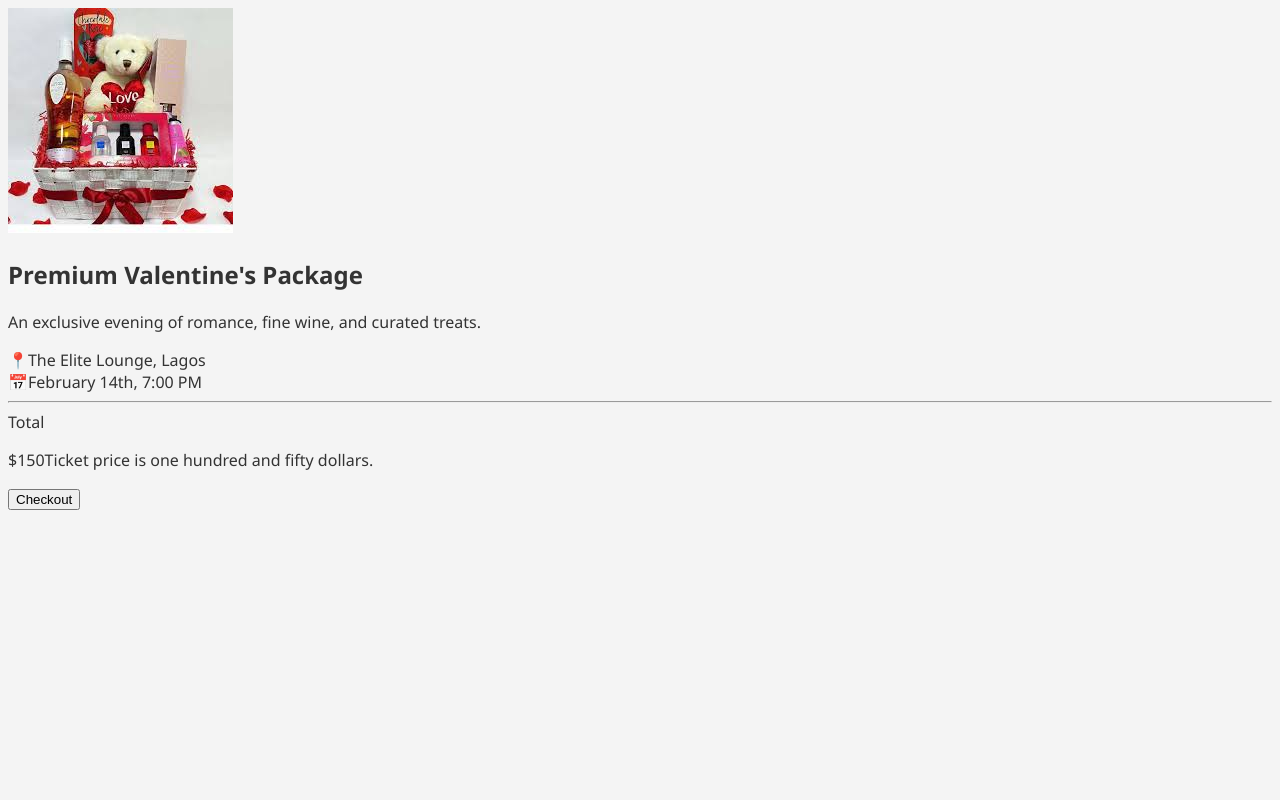
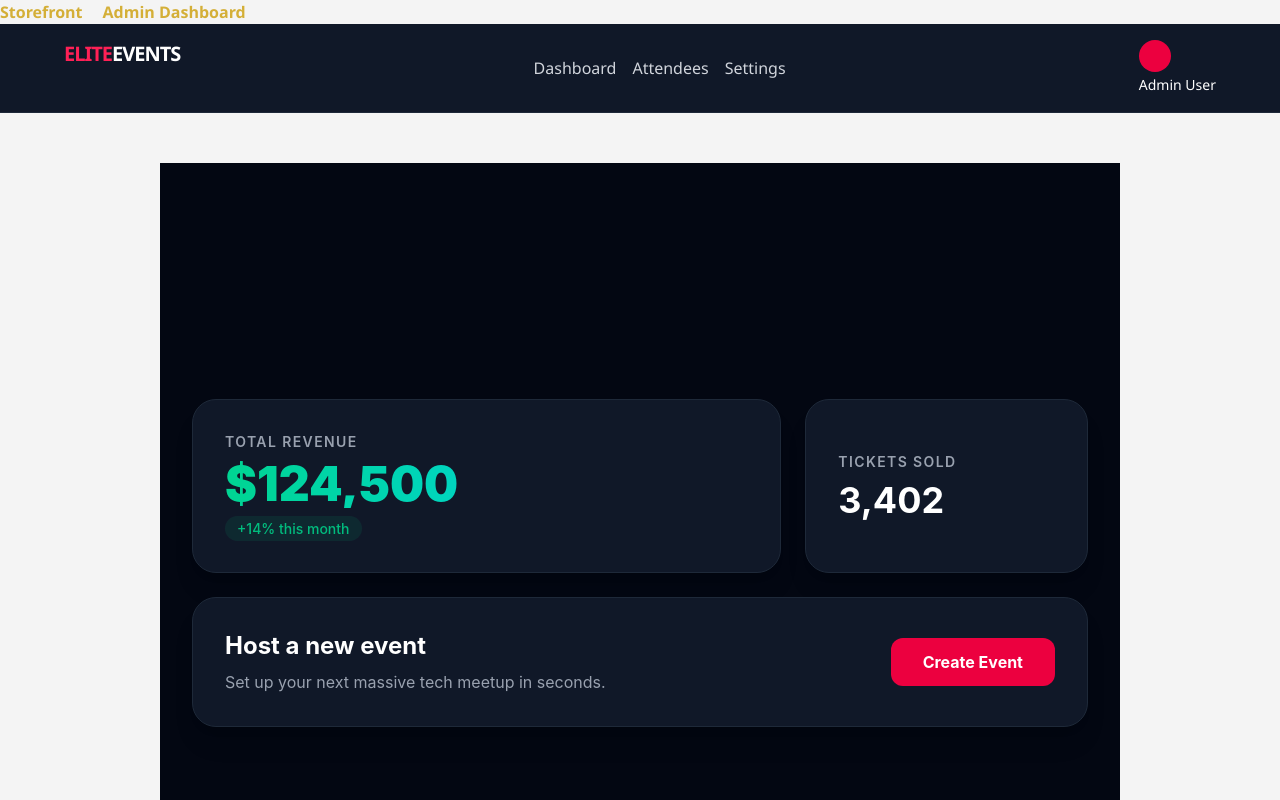
Before and after one commit to Abiy333/Elite-Events-Dashboard, a React (Vite) app: page /admin in a window 1280 px wide. Shown: the top 800 px of the page. Built offline with nearby package versions, Linux system fonts and the light colour scheme.

Commit message:
tailwind add

```diff
--- a/package.json
+++ b/package.json
@@ -13,20 +13,18 @@
     "@tailwindcss/vite": "^4.2.2",
     "react": "^19.2.4",
     "react-dom": "^19.2.4",
-    "react-router-dom": "^7.13.1"
+    "react-router-dom": "^7.13.1",
+    "tailwindcss": "^4.2.2"
   },
   "devDependencies": {
     "@eslint/js": "^9.39.4",
     "@types/react": "^19.2.14",
     "@types/react-dom": "^19.2.3",
     "@vitejs/plugin-react": "^6.0.0",
-    "autoprefixer": "^10.4.27",
     "eslint": "^9.39.4",
     "eslint-plugin-react-hooks": "^7.0.1",
     "eslint-plugin-react-refresh": "^0.5.2",
     "globals": "^17.4.0",
-    "postcss": "^8.5.9",
-    "tailwindcss": "^4.2.2",
     "vite": "^8.0.0"
   }
 }
--- a/src/App.jsx
+++ b/src/App.jsx
@@ -1,8 +1,40 @@
 import EventDashboard from "./components/EventDashboard";
 import ClientBooking from "./components/ClientBooking";
 import TicketCard from "./components/TicketCard";
-import { Routes, Route, Link } from "react-router-dom";
+import { BrowserRouter, Routes, Route, Link } from "react-router-dom";
+import NavBar from "./components/NavBar";
 
 export default function App() {
-  return <TicketCard />;
+  return (
+    <>
+      <nav>
+        <Link
+          to="/"
+          style={{
+            color: "#d4af37",
+            marginRight: "20px",
+            textDecoration: "none",
+            fontWeight: "bold",
+          }}
+        >
+          Storefront
+        </Link>
+        <Link
+          to="/admin"
+          style={{
+            color: "#d4af37",
+            textDecoration: "none",
+            fontWeight: "bold",
+          }}
+        >
+          Admin Dashboard
+        </Link>
+      </nav>
+      <NavBar />
+      <Routes>
+        <Route path="/" element={<ClientBooking />} />
+        <Route path="/admin" element={<EventDashboard />} />
+      </Routes>
+    </>
+  );
 }
--- /dev/null
+++ b/src/components/BentoDashboard.jsx
@@ -0,0 +1,47 @@
+import React from "react";
+
+export default function BentoDashboard() {
+  return (
+    <div className="bg-gray-950 min-h-screen p-8 flex items-center justify-center font-sans">
+      {/* THE GRID ENGINE */}
+      {/* 1 column on mobile, 3 columns on desktop, gap-6 creates the spacing */}
+      <div className="w-full max-w-4xl mx-auto grid grid-cols-1 md:grid-cols-3 gap-6 text-white">
+        {/* CARD 1: Hero Metric (Spans 2 out of 3 columns) */}
+        <div className="bg-gray-900 border border-gray-800 rounded-3xl p-8 md:col-span-2 hover:-translate-y-1 transition-transform duration-300 shadow-xl">
+          <h2 className="text-gray-400 text-sm tracking-widest uppercase font-semibold mb-2">
+            Total Revenue
+          </h2>
+          <p className="text-5xl font-black bg-clip-text text-transparent bg-gradient-to-r from-emerald-400 to-cyan-400 mb-2">
+            $124,500
+          </p>
+          <span className="text-emerald-500 font-medium bg-emerald-500/10 px-3 py-1 rounded-full text-sm">
+            +14% this month
+          </span>
+        </div>
+
+        {/* CARD 2: The Graph (Spans 1 column natively) */}
+        <div className="bg-gray-900 border border-gray-800 rounded-3xl p-8 hover:-translate-y-1 transition-transform duration-300 shadow-xl flex flex-col justify-center">
+          <h2 className="text-gray-400 text-sm tracking-widest uppercase font-semibold mb-2">
+            Tickets Sold
+          </h2>
+          <p className="text-4xl font-bold text-white">3,402</p>
+        </div>
+
+        {/* CARD 3: Call to Action (Spans ALL 3 columns at the bottom) */}
+        <div className="bg-gray-900 border border-gray-800 rounded-3xl p-8 md:col-span-3 hover:-translate-y-1 transition-transform duration-300 shadow-xl flex flex-col md:flex-row items-start md:items-center justify-between gap-6">
+          <div>
+            <h2 className="text-2xl font-bold text-white mb-2">
+              Host a new event
+            </h2>
+            <p className="text-gray-400">
+              Set up your next massive tech meetup in seconds.
+            </p>
+          </div>
+          <button className="bg-rose-600 hover:bg-rose-500 text-white font-bold py-3 px-8 rounded-xl transition-colors outline-none focus:ring-4 focus:ring-rose-500/50 whitespace-nowrap">
+            Create Event
+          </button>
+        </div>
+      </div>
+    </div>
+  );
+}
--- /dev/null
+++ b/src/components/DashboardEasterEgg.jsx
@@ -0,0 +1,44 @@
+import React, { useState, useEffect } from "react";
+
+export default function DashboardEasterEgg() {
+  const [unlocked, setUnlocked] = useState(false);
+
+  useEffect(() => {
+    let keystrokeBuffer = "";
+    const handleKeyDown = (event) => {
+      keystrokeBuffer += event.key.toLowerCase();
+      if (keystrokeBuffer.length > 4) {
+        keystrokeBuffer = keystrokeBuffer.slice(-4);
+      }
+      if (keystrokeBuffer === "mojo") {
+        setUnlocked(true);
+      }
+    };
+    window.addEventListener("keydown", handleKeyDown);
+
+    return () => {
+      window.removeEventListener("keydown", handleKeyDown);
+    };
+  }, []);
+
+  return (
+    <div
+      className={`min-h-screen flex items-center justify-center transition-all duration-1000 ${unlocked ? "bg-gradient-to-r from-fuchsia-600 to-purple-600" : "bg-gray-950"}`}
+    >
+      {!unlocked ? (
+        <p className="text-gray-500 font-mono">
+          Dashboard running normally. (Type the secret word)
+        </p>
+      ) : (
+        <div className="text-center animate-bounce">
+          <h1 className="text-6xl font-black text-white mb-4 shadow-black drop-shadow-2xl">
+            🔥 MOJO RESTORED 🔥
+          </h1>
+          <p className="text-xl text-fuchsia-200 font-bold">
+            Welcome back to the terminal.
+          </p>
+        </div>
+      )}
+    </div>
+  );
+}
--- a/src/components/EventDashboard.jsx
+++ b/src/components/EventDashboard.jsx
@@ -1,6 +1,8 @@
 import { useState, useEffect } from "react";
 import { eventPackages } from "../data/packages";
 import "./EventDashboard.css";
+import DashboardEasterEgg from "./DashboardEasterEgg";
+import BentoDashboard from "./BentoDashboard";
 
 export default function EventDashboard() {
   const [packages, setPackages] = useState(() => {
@@ -49,6 +51,7 @@ export default function EventDashboard() {
 
   return (
     <div className="dashboard-wrapper">
+      <BentoDashboard />
       <center>
         <h2 className="creation-engine">Active Events Packages</h2>
       </center>
@@ -118,6 +121,7 @@ export default function EventDashboard() {
           ))}
         </tbody>
       </table>
+      <DashboardEasterEgg />
     </div>
   );
 }
--- /dev/null
+++ b/src/components/NavBar.jsx
@@ -0,0 +1,45 @@
+import React from "react";
+
+export default function NavBar() {
+  return (
+    <nav className="bg-gray-900 text-white border-b border-gray-800 p-4">
+      <div className="max-w-6xl mx-auto flex justify-between">
+        {/* Left Section: The Brand */}
+        <div className="justify-end items-start">
+          <span className="font-black text-xl tracking-tighter text-rose-500">
+            ELITE
+          </span>
+          <span className="font-bold text-xl tracking-tighter">EVENTS</span>
+        </div>
+
+        <div className="flex gap-4 justify-end items-center">
+          <a
+            href="#"
+            className="text-gray-300 hover:text-white transition-colors"
+          >
+            Dashboard
+          </a>
+          <a
+            href="#"
+            className="text-gray-300 hover:text-white transition-colors"
+          >
+            Attendees
+          </a>
+          <a
+            href="#"
+            className="text-gray-300 hover:text-white transition-colors"
+          >
+            Settings
+          </a>
+        </div>
+
+        {/* Right Section: The User Profile */}
+        {/* These need to be horizontal and vertically centered */}
+        <div className="justify-end items-center">
+          <div className="w-8 h-8 rounded-full bg-rose-600"></div>
+          <span className="text-sm font-medium ">Admin User</span>
+        </div>
+      </div>
+    </nav>
+  );
+}
--- a/src/components/TicketCard.jsx
+++ b/src/components/TicketCard.jsx
@@ -1,4 +1,4 @@
-import React from "react";
+import React, { useEffect } from "react";
 import valentineImage from "/valentine-package.jfif";
 
 export default function TicketCard() {
--- a/src/main.jsx
+++ b/src/main.jsx
@@ -1,6 +1,7 @@
 import { StrictMode } from "react";
 import { createRoot } from "react-dom/client";
 import { BrowserRouter } from "react-router-dom";
+import "./index.css";
 import App from "./App.jsx";
 
 createRoot(document.getElementById("root")).render(
```
Also changed, not shown: 1 other file (tests, documents, lock files or other folders).
